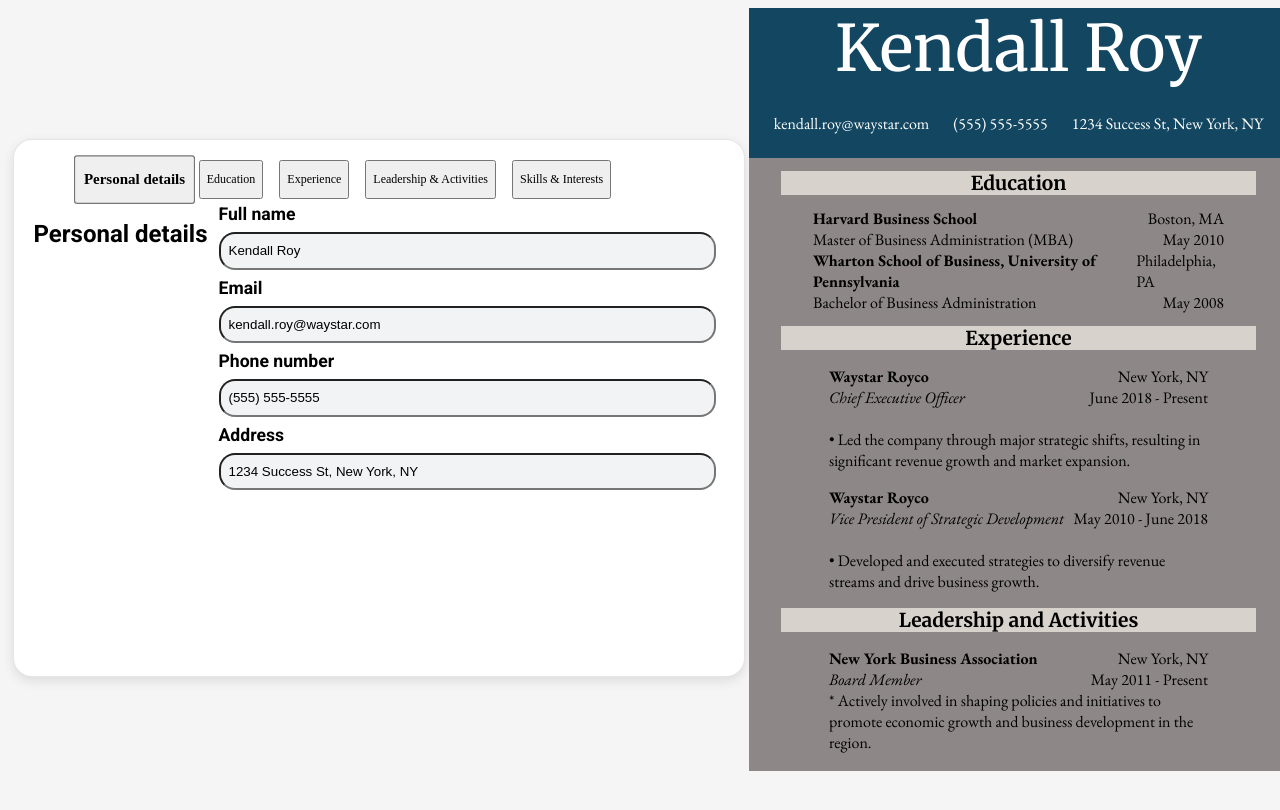
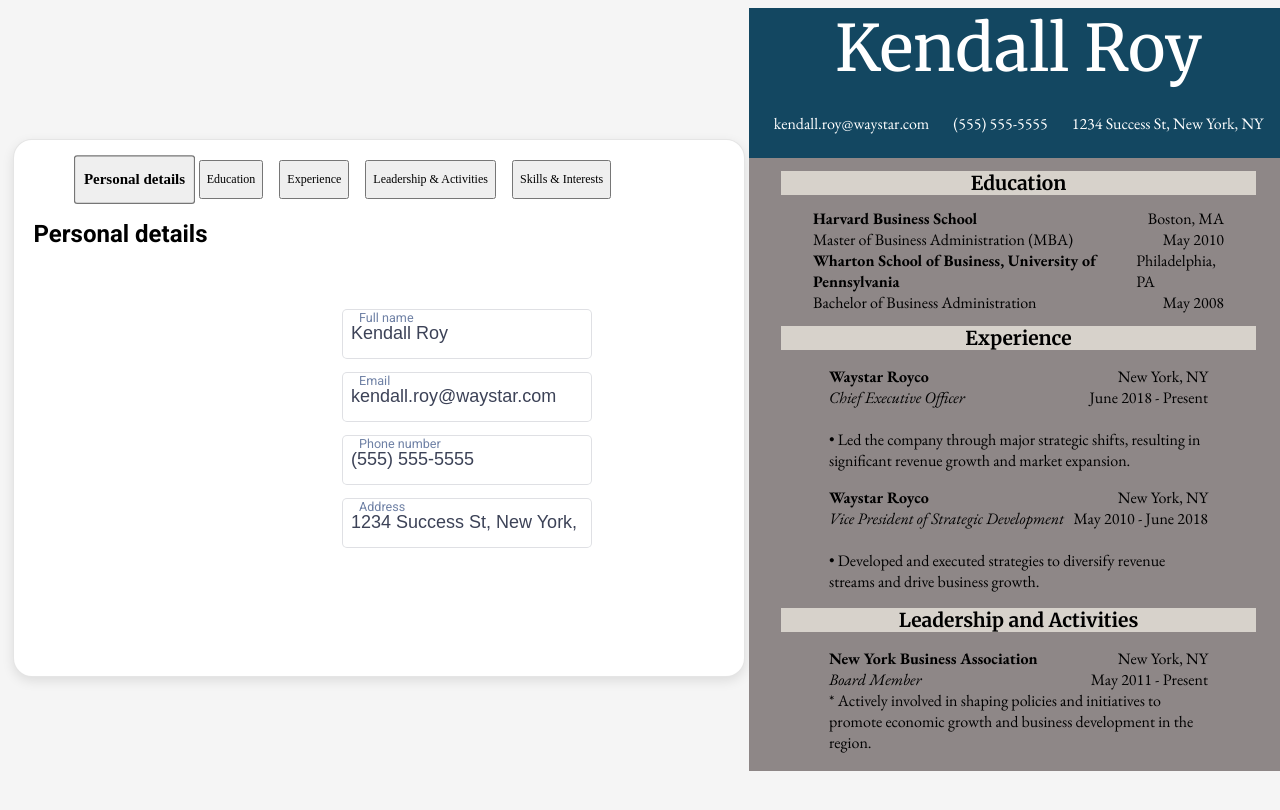
Before and after one commit to akcode2/Resume-Builder, a React (Vite) app: page / in a window 1280 px wide. Shown: the top 810 px of the page. Built offline with nearby package versions, Linux system fonts and the light colour scheme.

Commit message:
Create floating input labels

```diff
--- a/src/App.css
+++ b/src/App.css
@@ -35,7 +35,7 @@
 
 
 
-label {
+/* label {
   display: flex;
   flex-direction: column;
   margin-left: 2rem;
@@ -43,14 +43,14 @@
   font-weight: bold;
   font-size: 1.1rem;
   margin: 0.25rem 0.5rem;
-}
+} */
 
-input {
+/* input {
   border-radius: 1rem;
   padding: 0.5rem;
   background-color: #f1f3f5;
   line-height: 1.1rem;
-}
+} */
 
 
 /* button {
--- a/src/App.jsx
+++ b/src/App.jsx
@@ -100,6 +100,7 @@
     activities: resume["activities"].length,
   });
 
+
   const formLabels = [
     "Personal details",
     "Education",
@@ -160,7 +161,7 @@
         break;
     }
     setResume(updatedResume);
-    console.log(resume);
+
   };
 
   const deleteEntry = (category, index) => {
--- a/src/components/Activities.jsx
+++ b/src/components/Activities.jsx
@@ -31,9 +31,6 @@
           ))}
       </div>
       <div className="form" id="activities">
-        <h2>Leadership and activities</h2>
-        <div className="contents">
-          {/* Show the form if toggleShowForm is true */}
         {
           <Form
             resume={resume}
@@ -46,7 +43,6 @@
           />
         }
       </div>
-      </div>
     </>
   );
 }
--- a/src/components/Education.jsx
+++ b/src/components/Education.jsx
@@ -31,7 +31,6 @@
           ))}
       </div>
       <div className="form" id="education">
-        <div className="contents">
         {
           <Form
             resume={resume}
@@ -44,7 +43,6 @@
           />
         }
       </div>
-      </div>
     </>
   );
 }
--- a/src/components/Experience.jsx
+++ b/src/components/Experience.jsx
@@ -13,7 +13,7 @@
     <>
       {/* Display current entries as buttons */}
       <div className="entriesCol">
-        <h2>Education</h2>
+        <h2>Experience</h2>
         {resume["experience"]
           .filter((item) => item.company != "")
           .map((item, index) => (
@@ -31,7 +31,6 @@
           ))}
       </div>
       <div className="form" id="experience">
-        <div className="contents">
         {
           <Form
             resume={resume}
@@ -44,7 +43,6 @@
           />
         }
       </div>
-      </div>
     </>
   );
 }
--- a/src/components/Form.jsx
+++ b/src/components/Form.jsx
@@ -126,6 +126,14 @@
     resume[category][index] = newObj;
   }
 
+  // When a field comes into focus and has "..." as its value, change it to ""
+  // const handleFocus = (field) => {
+  //   if (field === "...") {
+  //     console.log(value);
+  //     field = "";
+  //   }
+  // };
+
   const generateFormInputs = (category, index) => {
     if (category === "experience" || category === "activities") {
       // Create text inputs for all fields except "description"
@@ -135,10 +143,11 @@
           {formLabels
             .filter((label) => label !== "Description")
             .map((label, i) => (
-              <div key={formLabels[i]}>
+              <div className="inputField" key={formLabels[i]}>
                 <input
                   name={formFields[i]}
                   type="text"
+                  placeholder={`${label}`}
                   value={resume[category][index][formFields[i]]}
                   onChange={(e) => {
                     setActiveIndex({
@@ -148,7 +157,12 @@
                     handleInput(e.target.name, e.target.value, category, index);
                   }}
                 />
-                <label>{label}</label>
+                <label
+                  className={resume[category][index][formFields[i]] && "filled"} // Add "filled" class when input value is not an empty string
+                  htmlFor={formFields[i]}
+                >
+                  {label}
+                </label>
               </div>
             ))}
           <div key={"Description"}>
@@ -164,16 +178,22 @@
                 handleInput(e.target.name, e.target.value, category, index);
               }}
             />
-            <label>Description</label>
+            <label
+              className={resume[category][index]["description"] && "filled"} // Add "filled" class when input value is not an empty string
+              htmlFor={"description"}
+            >
+              Description
+            </label>
           </div>
         </>
       );
     } else {
       return formLabels.map((label, i) => (
-        <div key={formLabels[i]}>
+        <div className="inputField" key={formLabels[i]}>
           <input
             name={formFields[i]}
             type="text"
+            placeholder={`${label}`}
             value={resume[category][index][formFields[i]]}
             onChange={(e) => {
               setActiveIndex({
@@ -183,13 +203,16 @@
               handleInput(e.target.name, e.target.value, category, index);
             }}
           />
-          <label>{label}</label>
+          <label
+            className={resume[category][index][formFields[i]] && "filled"} // Add "filled" class when input value is not an empty string
+            htmlFor={formFields[i]}
+          >
+            {label}
+          </label>
         </div>
       ));
     }
   };
-
-  const addPlaceholderPrimaryKey = () => {};
 
   return (
     <>
--- a/src/components/PersonalDetails.jsx
+++ b/src/components/PersonalDetails.jsx
@@ -5,42 +5,54 @@
         <h2> Personal details</h2>
       </div>
       <div className="form" id="personalDetails">
-        <label>
-          Full name{" "}
+        <div className="inputField">
           <input
             name="fullName"
             type="text"
             value={resume["personalDetails"].fullName}
             onChange={(e) => handleDetailsInput(e.target.name, e.target.value)}
           ></input>
-        </label>
-        <label>
-          Email{" "}
+          <label className={resume["personalDetails"]["fullName"] && "filled"}>
+            Full name
+          </label>
+        </div>
+
+        <div className="inputField">
           <input
             name="email"
             type="email"
             value={resume["personalDetails"].email}
             onChange={(e) => handleDetailsInput(e.target.name, e.target.value)}
           ></input>
-        </label>
-        <label>
-          Phone number{" "}
+          <label className={resume["personalDetails"]["email"] && "filled"}>
+            Email
+          </label>
+        </div>
+        <div className="inputField">
           <input
             name="phoneNumber"
             type="tel"
             value={resume["personalDetails"].phoneNumber}
             onChange={(e) => handleDetailsInput(e.target.name, e.target.value)}
           ></input>
-        </label>
-        <label>
-          Address{" "}
+          <label
+            className={resume["personalDetails"]["phoneNumber"] && "filled"}
+          >
+            Phone number
+          </label>
+        </div>
+
+        <div className="inputField">
           <input
             name="address"
             type="text"
             value={resume["personalDetails"].address}
             onChange={(e) => handleDetailsInput(e.target.name, e.target.value)}
           ></input>
-        </label>
+          <label className={resume["personalDetails"]["address"] && "filled"}>
+            Address{" "}
+          </label>
+        </div>
       </div>
     </>
   );
--- a/src/components/Skills.jsx
+++ b/src/components/Skills.jsx
@@ -14,7 +14,6 @@
     <>
       <div className="formCategory" id="skills">
         <h2>Skills and interests</h2>
-        <div className="contents">
         <form
           onSubmit={(e) => {
             e.preventDefault();
@@ -66,7 +65,6 @@
           </div>
         ))}
       </div>
-      </div>
     </>
   );
 }
--- a/src/styles/FormControls.css
+++ b/src/styles/FormControls.css
@@ -36,12 +36,14 @@
 .entriesCol {
   grid-column: 1;
 }
-/* The actual form */
+/* Div containing the actual form */
 .form {
   grid-row: 1;
   grid-column: 2;
   display: flex;
   flex-direction: column;
+  gap: 15px;
+  margin: auto;
 }
 
 .form > h2 {
@@ -49,3 +51,78 @@
   line-height: 1rem;
   margin: 1rem 0.5rem;
 }
+
+/* Floating labels */
+/* Set position: relative so that label can be position: absolute */
+.inputField {
+  /* Strictly necessary styles */
+  position: relative;
+  display: flex;
+  flex-direction: column;
+  /* Styling like Stripe's inputs */
+
+}
+
+/* Make the placeholder transparent by default */
+input::placeholder {
+  transition: inherit;
+  opacity: 0;
+}
+
+.inputField label {
+  position: absolute;
+  pointer-events: none;
+  transform: translate(0, 23px) scale(1);
+  transform-origin: left bottom;
+  transition: 200ms cubic-bezier(0, 0, 0.2, 1) 0ms;
+  color: #6f81a5;
+  font-size: 18px;
+  line-height: .7;
+  left: 16px;
+  /* bottom: 25px; */
+}
+
+.inputField:focus-within label {
+  transform: translate(0, 0) scale(0.7);
+  color: #0a53e4;
+}
+
+.inputField .filled {
+  transform: translate(0, 0) scale(0.7);
+}
+
+
+
+/* Style inputs like Stripe's inputs */
+
+
+input {
+  height: 40px;
+  font-size: 18px;
+  border: 0;
+  outline: 0;
+  color: rgb(60, 66, 87);
+  background-color: rgb(255, 255, 255);
+  box-shadow: rgb(0 0 0 / 0%) 0px 0px 0px 0px, rgb(0 0 0 / 0%) 0px 0px 0px 0px,
+    rgb(0 0 0 / 0%) 0px 0px 0px 0px, rgb(60 66 87 / 16%) 0px 0px 0px 1px,
+    rgb(0 0 0 / 0%) 0px 0px 0px 0px, rgb(0 0 0 / 0%) 0px 0px 0px 0px,
+    rgb(0 0 0 / 0%) 0px 0px 0px 0px;
+  border-radius: 4px;
+  line-height: 20px;
+  font-weight: 400;
+  padding: 4px 8px;
+  min-height: 28px;
+  vertical-align: middle;
+  transition: background-color 0.24s, box-shadow 0.24s;
+  transition-property: background-color, box-shadow;
+  transition-duration: 0.24s, 0.24s;
+  transition-timing-function: ease, ease;
+  transition-delay: 0s, 0s;
+}
+
+input:focus {
+  box-shadow: rgb(0 0 0 / 0%) 0px 0px 0px 0px,
+    rgb(58 151 212 / 36%) 0px 0px 0px 4px, rgb(0 0 0 / 0%) 0px 0px 0px 0px,
+    rgb(60 66 87 / 16%) 0px 0px 0px 1px, rgb(0 0 0 / 0%) 0px 0px 0px 0px,
+    rgb(0 0 0 / 0%) 0px 0px 0px 0px, rgb(0 0 0 / 0%) 0px 0px 0px 0px;
+}
```
Lines whose indentation alone changed are shown as unchanged.
